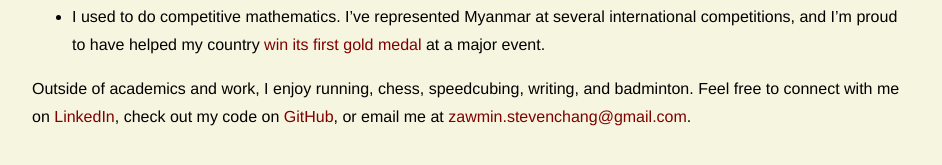
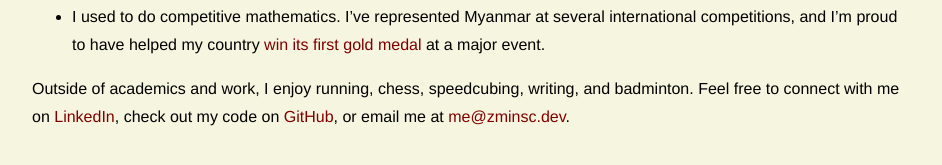
Before and after one commit to zminsc/zminsc.github.io, a Jekyll site: the page built from index.md, in a window 1280 px wide. Shown: the part 466-631 px from the top of the page, without its empty margins (168-1110 px from the left). Built offline with Jekyll 4.4.1, drawn with Linux system fonts in a browser that asks for light colours.

Commit message:
Update email address

```diff
--- a/index.md
+++ b/index.md
@@ -16,4 +16,4 @@ A little more about me...
 
 - I used to do competitive mathematics. I’ve represented Myanmar at several international competitions, and I’m proud to have helped my country [win its first gold medal](https://www.facebook.com/share/p/1G7vXeXbhB/) at a major event.
 
-Outside of academics and work, I enjoy running, chess, speedcubing, writing, and badminton. Feel free to connect with me on [LinkedIn](https://www.linkedin.com/in/zminsc/), check out my code on [GitHub](https://github.com/zminsc), or email me at [zawmin.stevenchang@gmail.com](mailto:zawmin.stevenchang@gmail.com).
+Outside of academics and work, I enjoy running, chess, speedcubing, writing, and badminton. Feel free to connect with me on [LinkedIn](https://www.linkedin.com/in/zminsc/), check out my code on [GitHub](https://github.com/zminsc), or email me at [me@zminsc.dev](mailto:me@zminsc.dev).
```
